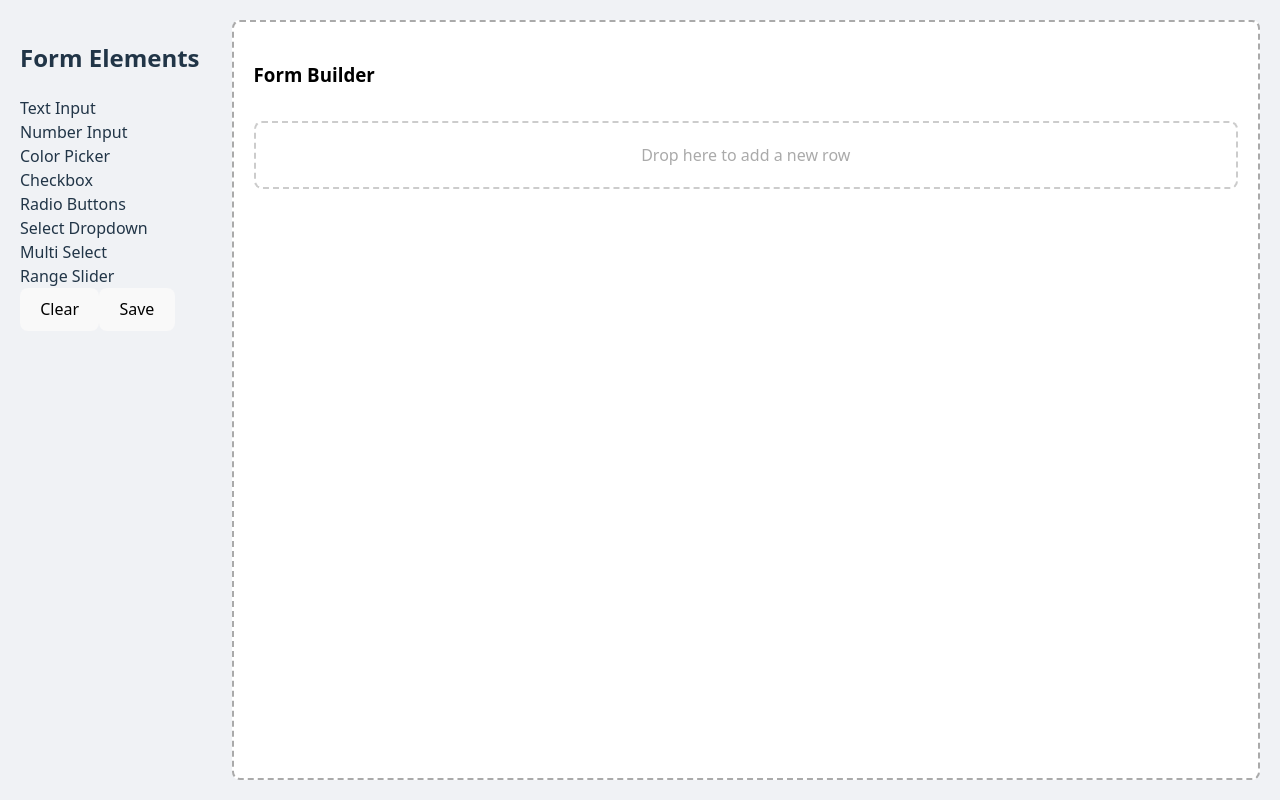
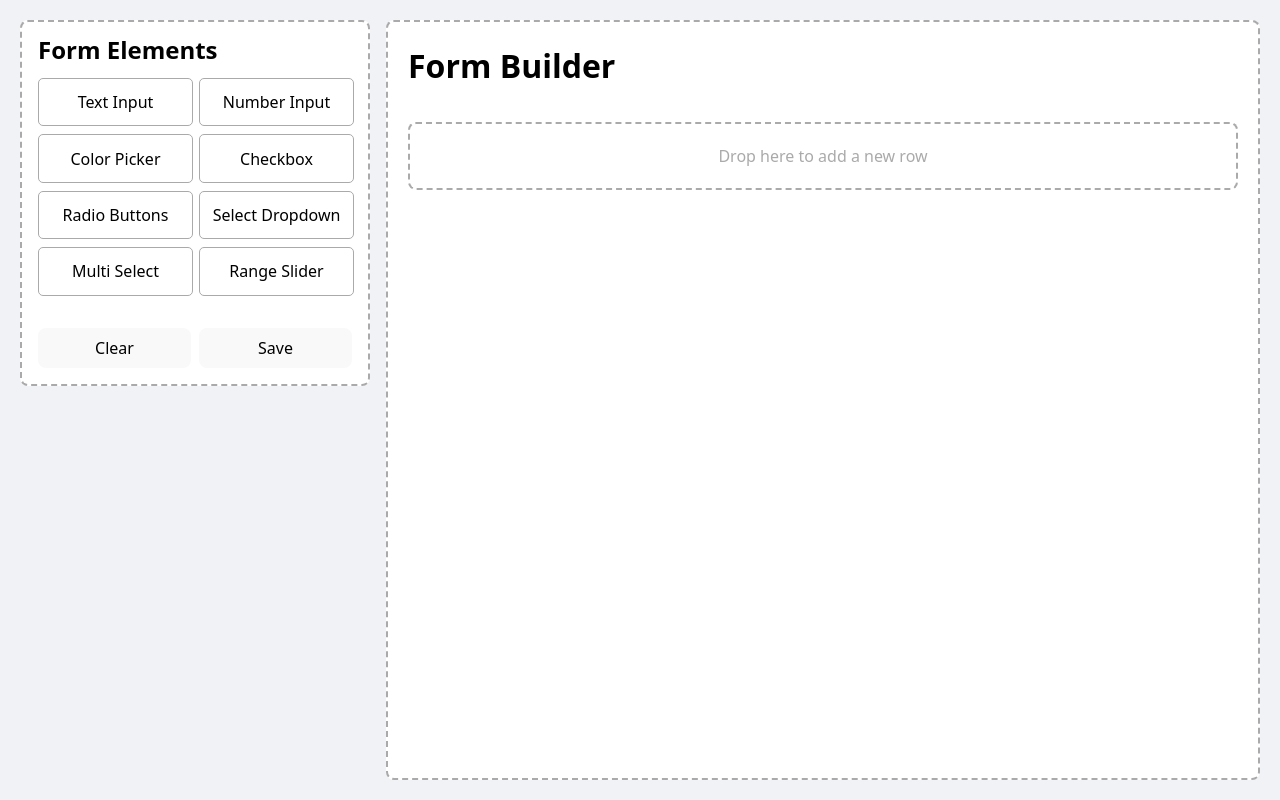
Before and after one commit to Mahdi15-879/Form-builder, a React (Vite) app: page / in a window 1280 px wide. Built offline with nearby package versions, Linux system fonts and the light colour scheme.

Commit message:
feature: styles added and some problems fixed

```diff
--- a/src/App.css
+++ b/src/App.css
@@ -35,3 +35,195 @@ body,
 .canvas-scroll::-webkit-scrollbar-thumb:hover {
   background-color: #999;
 }
+
+.sidebar-container {
+  width: 350px;
+  display: flex;
+  flex-direction: column;
+  align-items: flex-start;
+  gap: 1rem;
+  box-sizing: border-box;
+}
+
+.sidebar {
+  width: 100%;
+  display: flex;
+  flex-direction: column;
+  align-items: flex-start;
+  gap: 1rem;
+  padding: 1rem;
+  border: 2px dashed #aaa;
+  border-radius: 8px;
+  background-color: #fff;
+  height: fit-content;
+  box-sizing: border-box;
+
+  .sidebar-title {
+    margin: 0;
+    color: #000;
+    line-height: 1;
+  }
+
+  .sidebar-elements {
+    width: 100%;
+    display: grid;
+    grid-template-columns: 1fr 1fr;
+    gap: 0.5rem;
+
+    .sidebar-element {
+      width: 100%;
+      border: 1px solid #aaa;
+      border-radius: 5px;
+      color: #000;
+      cursor: grab;
+      text-align: center;
+      padding: 0.7rem 0;
+    }
+  }
+
+  .sidebar-buttons {
+    width: 100%;
+    display: flex;
+    align-items: center;
+    gap: 0.5rem;
+    margin-top: 1rem;
+
+    button {
+      width: 100%;
+      padding: 0.5rem 2.5rem;
+    }
+  }
+}
+
+.edit-panel {
+  width: 100%;
+  display: flex;
+  flex-direction: column;
+  align-items: flex-start;
+  gap: 1rem;
+  padding: 1rem;
+  border: 2px dashed #aaa;
+  border-radius: 8px;
+  background-color: #fff;
+  height: fit-content;
+  box-sizing: border-box;
+
+  .edit-title {
+    margin: 0;
+    color: #000;
+    line-height: 1;
+  }
+
+  .edit-body {
+    width: 100%;
+    display: flex;
+    flex-direction: column;
+    align-items: flex-start;
+    gap: 0.5rem;
+    box-sizing: border-box;
+
+    .edit-label,
+    .edit-placeholder,
+    .edit-options {
+      width: 100%;
+      display: flex;
+      flex-direction: column;
+      align-items: flex-start;
+      gap: 0.2rem;
+      box-sizing: border-box;
+
+      label {
+        color: #000;
+        margin: 0;
+      }
+
+      input {
+        width: 100%;
+        background-color: transparent;
+        border: 1px solid #aaa;
+        padding: 0.5rem;
+        color: #000;
+        border-radius: 5px;
+        box-sizing: border-box;
+
+        &:focus {
+          outline: none;
+        }
+      }
+    }
+  }
+}
+
+.element {
+  display: flex;
+  flex-direction: column;
+  align-items: flex-start;
+  gap: 0.3rem;
+
+  .element-select {
+    background-color: transparent;
+    border: 1px solid #aaa;
+    padding: 0.5rem 2rem;
+    color: #000;
+    border-radius: 5px;
+    box-sizing: border-box;
+
+    &:focus {
+      outline: none;
+    }
+  }
+
+  .element-multiselect {
+    background-color: transparent;
+    border: 1px solid #aaa;
+    padding: 0.5rem;
+    color: #000;
+    border-radius: 5px;
+    box-sizing: border-box;
+    width: 100%;
+    max-height: 70px !important;
+
+    &:focus {
+      outline: none;
+    }
+
+    &::-webkit-scrollbar {
+      display: none;
+    }
+  }
+
+  label {
+    color: #000;
+    margin: 0;
+  }
+
+  span {
+    color: #000;
+  }
+
+  input {
+    width: 100%;
+    background-color: transparent;
+    border: 1px solid #aaa;
+    padding: 0.5rem;
+    color: #000;
+    border-radius: 5px;
+    box-sizing: border-box;
+
+    &:focus {
+      outline: none;
+    }
+  }
+
+  .options {
+    display: flex;
+    align-items: center;
+    gap: 0.5rem;
+
+    .option {
+      display: flex;
+      align-items: center;
+      color: #000;
+    }
+  }
+}
--- a/src/App.jsx
+++ b/src/App.jsx
@@ -6,8 +6,18 @@ import { v4 as uuidv4 } from "uuid";
 
 import Sidebar from "./components/Sidebar";
 import Canvas from "./components/Canvas";
-import FormElement from "./components/FormElement";
 import PropertyPanel from "./components/PropertyPanel";
+
+const elements = [
+  { id: "text", label: "Text Input" },
+  { id: "number", label: "Number Input" },
+  { id: "color", label: "Color Picker" },
+  { id: "checkbox", label: "Checkbox" },
+  { id: "radio", label: "Radio Buttons" },
+  { id: "select", label: "Select Dropdown" },
+  { id: "multiselect", label: "Multi Select" },
+  { id: "range", label: "Range Slider" },
+];
 
 function App() {
   const [formRows, setFormRows] = useState([]);
@@ -49,11 +59,16 @@ function App() {
 
       if (targetRowId) {
         setFormRows((prev) =>
-          prev.map((row) =>
-            row.id === targetRowId
-              ? { ...row, elements: [...row.elements, newElement] }
-              : row
-          )
+          prev.map((row) => {
+            if (row.id === targetRowId) {
+              if (row.elements.length >= 3) {
+                alert("Each row can only contain up to 3 elements.");
+                return row;
+              }
+              return { ...row, elements: [...row.elements, newElement] };
+            }
+            return row;
+          })
         );
       } else if (over.id === "new-row-dropzone") {
         setFormRows((prev) => [
@@ -76,6 +91,12 @@ function App() {
         }))
         .filter((row) => row.elements.length > 0)
     );
+
+    if (selectedElement?.id === id) {
+      setTimeout(() => {
+        setSelectedElement(null);
+      }, 0);
+    }
   };
 
   const handleElementClick = (elementId) => {
@@ -104,6 +125,11 @@ function App() {
     );
   };
 
+  const getLabelById = (id) => {
+    const found = elements.find((el) => el.id === id);
+    return found ? found.label : "Unknown Element";
+  };
+
   return (
     <DndContext
       collisionDetection={rectIntersection}
@@ -112,38 +138,49 @@ function App() {
     >
       <div
         className="app-container"
-        style={{ display: "flex", padding: 20, width: "100%", gap: "2rem" }}
+        style={{ display: "flex", padding: 20, width: "100%", gap: "1rem" }}
       >
-        <Sidebar formRows={formRows} setFormRows={setFormRows} />
+        <div className="sidebar-container">
+          <Sidebar
+            formRows={formRows}
+            setFormRows={setFormRows}
+            setSelectedElement={setSelectedElement}
+          />
+
+          {selectedElement && (
+            <PropertyPanel
+              element={selectedElement}
+              onUpdate={(updated) => {
+                updateElementProperty(updated);
+                setSelectedElement(updated);
+              }}
+            />
+          )}
+        </div>
+
         <Canvas
           formRows={formRows}
           onDeleteField={handleDeleteField}
           onElementClick={handleElementClick}
+          selectedElementId={selectedElement?.id}
         />
-        {formRows?.length > 0 && (
-          <PropertyPanel
-            element={selectedElement}
-            onUpdate={(updated) => {
-              updateElementProperty(updated);
-              setSelectedElement(updated);
-            }}
-          />
-        )}
       </div>
 
       <DragOverlay>
         {activeDragItem ? (
           <div
             style={{
-              padding: "10px 15px",
-              background: "#eee",
+              padding: "0.7rem 0",
               border: "1px solid #aaa",
-              borderRadius: "4px",
-              fontWeight: "bold",
+              borderRadius: "5px",
               minWidth: "200px",
+              backgroundColor: "#fff",
+              textAlign: "center",
+              cursor: "grab",
+              color: "#000",
             }}
           >
-            <FormElement type={activeDragItem.type} />
+            {getLabelById(activeDragItem.type)}
           </div>
         ) : null}
       </DragOverlay>
--- a/src/components/canvas.jsx
+++ b/src/components/canvas.jsx
@@ -1,8 +1,13 @@
 import { useDroppable } from "@dnd-kit/core";
 import Row from "./Row";
 
-const Canvas = ({ formRows, onDeleteField, onElementClick }) => {
-  const { setNodeRef } = useDroppable({ id: "new-row-dropzone" });
+const Canvas = ({
+  formRows,
+  onDeleteField,
+  onElementClick,
+  selectedElementId,
+}) => {
+  const { setNodeRef, isOver } = useDroppable({ id: "new-row-dropzone" });
 
   return (
     <div
@@ -20,13 +25,16 @@ const Canvas = ({ formRows, onDeleteField, onElementClick }) => {
         overflowX: "hidden",
       }}
     >
-      <h3 style={{ color: "#000" }}>Form Builder</h3>
+      <h2 style={{ color: "#000", margin: "0", fontSize: "2rem" }}>
+        Form Builder
+      </h2>
       {formRows.map((row) => (
         <Row
           key={row.id}
           row={row}
           onDelete={onDeleteField}
           onElementClick={onElementClick}
+          selectedElementId={selectedElementId}
         />
       ))}
 
@@ -36,10 +44,11 @@ const Canvas = ({ formRows, onDeleteField, onElementClick }) => {
           style={{
             padding: "20px",
             marginTop: "2rem",
-            border: "2px dashed #ccc",
+            border: `2px dashed ${isOver ? "#00aaff" : "#aaa"}`,
             textAlign: "center",
-            color: "#aaa",
+            color: isOver ? "#00aaff" : "#aaa",
             borderRadius: "8px",
+            background: isOver ? "#e0f7ff" : "transparent",
           }}
         >
           Drop here to add a new row
--- a/src/components/sidebar.jsx
+++ b/src/components/sidebar.jsx
@@ -1,23 +1,18 @@
 import { useDraggable } from "@dnd-kit/core";
 
-const Item = ({ id, label }) => {
+const Item = ({ id, label, className }) => {
   const { attributes, listeners, setNodeRef } = useDraggable({
     id,
   });
 
   return (
-    <div
-      ref={setNodeRef}
-      {...listeners}
-      {...attributes}
-      className="cursor-move bg-white p-3 border rounded-md shadow-sm hover:bg-gray-100"
-    >
+    <div ref={setNodeRef} {...listeners} {...attributes} className={className}>
       {label}
     </div>
   );
 };
 
-const Sidebar = ({ formRows, setFormRows }) => {
+const Sidebar = ({ formRows, setFormRows, setSelectedElement }) => {
   const elements = [
     { id: "text", label: "Text Input" },
     { id: "number", label: "Number Input" },
@@ -47,16 +42,28 @@ const Sidebar = ({ formRows, setFormRows }) => {
   };
 
   return (
-    <div className="w-1/4 p-4 border-r">
-      <h2 className="text-lg font-bold mb-4">Form Elements</h2>
-      <div className="space-y-3">
+    <div className="sidebar">
+      <h2 className="sidebar-title">Form Elements</h2>
+      <div className="sidebar-elements">
         {elements.map((el) => (
-          <Item key={el.id} id={el.id} label={el.label} />
+          <Item
+            key={el.id}
+            id={el.id}
+            label={el.label}
+            className="sidebar-element"
+          />
         ))}
       </div>
 
-      <div className="mt-4 flex flex-col gap-2">
-        <button onClick={() => setFormRows([])}>Clear</button>
+      <div className="sidebar-buttons">
+        <button
+          onClick={() => {
+            setFormRows([]);
+            setSelectedElement(null);
+          }}
+        >
+          Clear
+        </button>
         <button onClick={saveForm}>Save</button>
       </div>
     </div>
--- a/src/components/sortableItem.jsx
+++ b/src/components/sortableItem.jsx
@@ -2,31 +2,61 @@ import { useSortable } from "@dnd-kit/sortable";
 import { CSS } from "@dnd-kit/utilities";
 import FormElement from "./FormElement";
 
-const SortableItem = ({ element, onDelete, onClick }) => {
+const SortableItem = ({ element, onDelete, onClick, selectedElementId }) => {
   const { id } = element;
   const { attributes, setNodeRef, transform, transition } = useSortable({ id });
 
   const style = {
     transform: CSS.Transform.toString(transform),
     transition,
-    background: "#f8f8f8",
+    background: "#fff",
     padding: "10px",
-    borderRadius: "4px",
-    minWidth: "fit-content",
+    borderRadius: "6px",
+    minWidth: "200px",
     display: "flex",
     alignItems: "center",
     gap: "10px",
+    position: "relative",
+    border: "2px solid #fff",
+  };
+
+  const activeStyle = {
+    transform: CSS.Transform.toString(transform),
+    transition,
+    background: "#e0f7ff",
+    padding: "10px",
+    borderRadius: "6px",
+    minWidth: "200px",
+    display: "flex",
+    alignItems: "center",
+    gap: "10px",
+    position: "relative",
+    border: "2px dashed #00aaff",
   };
 
   return (
     <div
       ref={setNodeRef}
-      style={style}
+      style={selectedElementId === id ? activeStyle : style}
       {...attributes}
       onClick={() => onClick(id)}
     >
       <FormElement {...element} />
-      <button onClick={() => onDelete(id)}>✕</button>
+      <button
+        onClick={(e) => {
+          onDelete(id);
+          e.stopPropagation();
+        }}
+        style={{
+          position: "absolute",
+          borderRadius: "50%",
+          padding: "1px 7px 3px 6px",
+          right: "-15px",
+          top: "-15px",
+        }}
+      >
+        ✕
+      </button>
     </div>
   );
 };
```
Also changed, not shown: src/components/PropertyPanel.jsx (+9 -10 lines), src/components/formElement.jsx (+36 -32 lines), src/components/row.jsx (+5 -3 lines).
